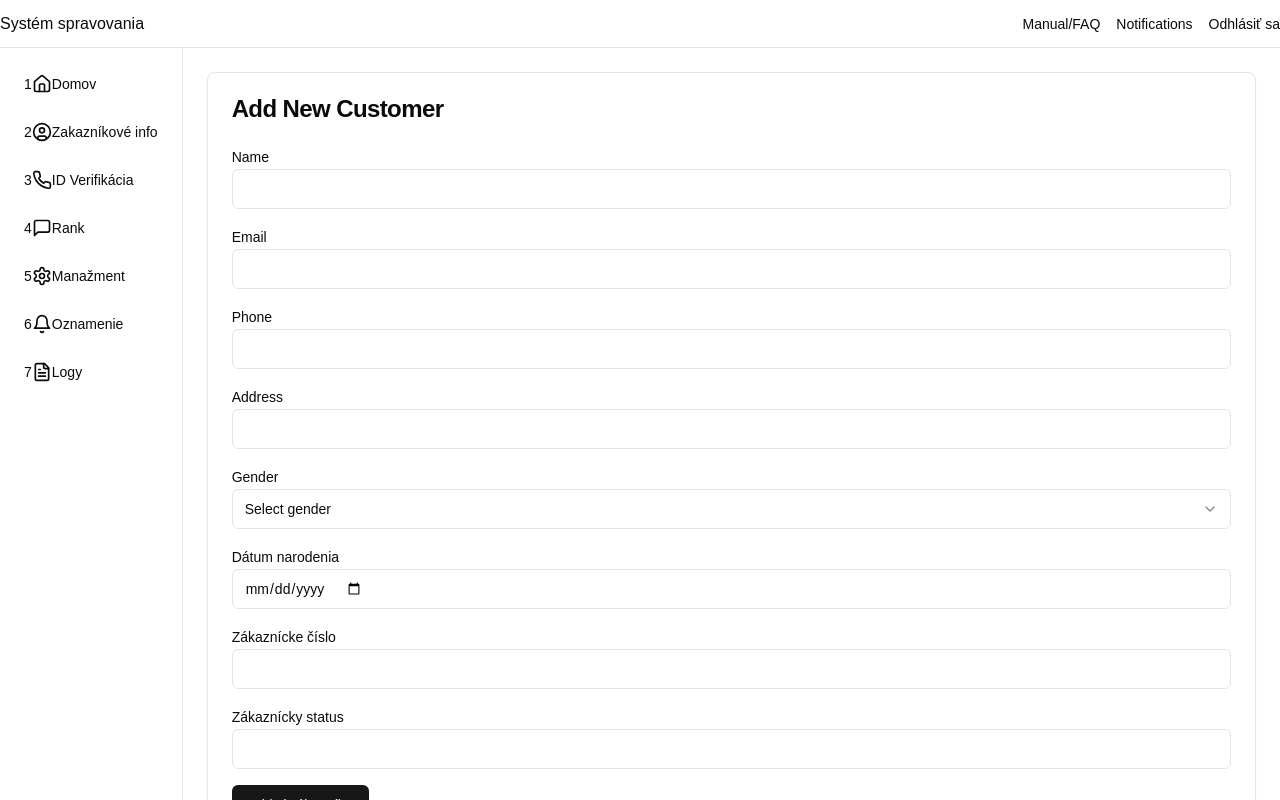
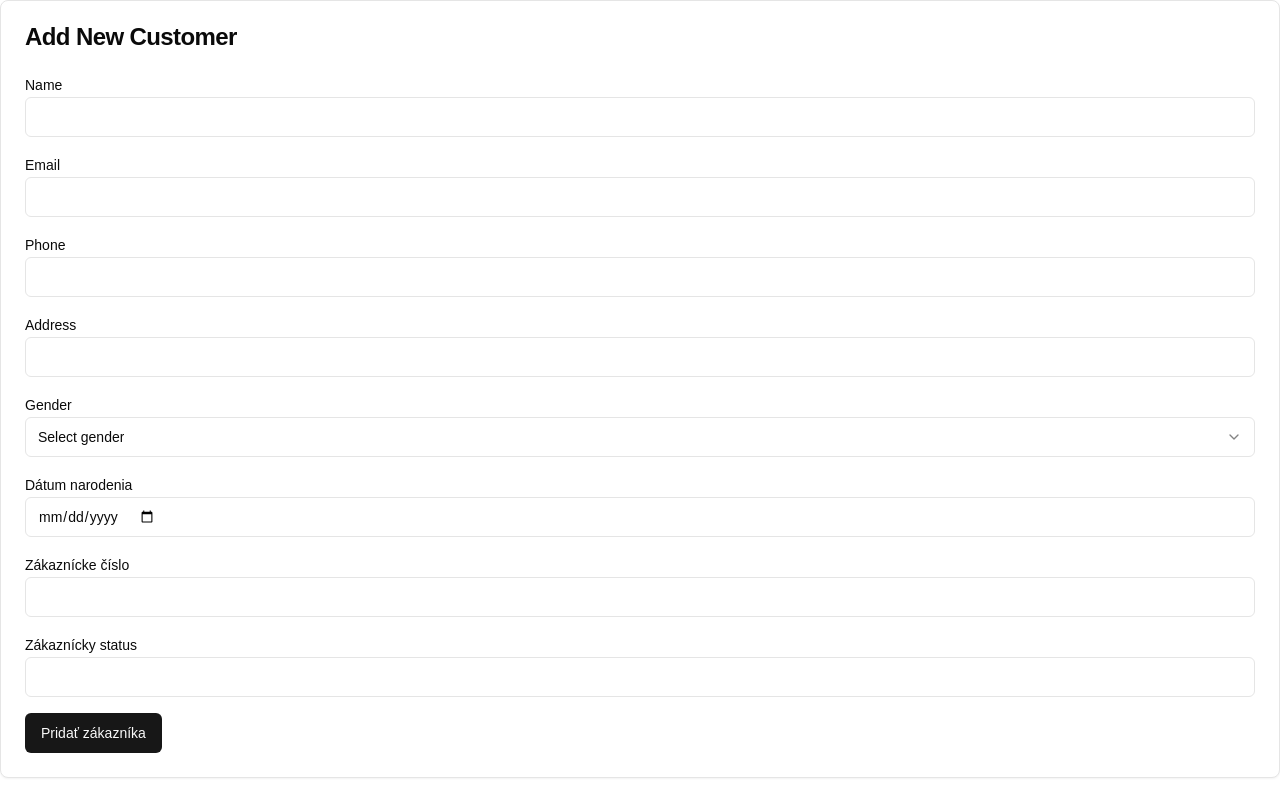
Before and after one commit to patrikkarsa444/patrikkarsa444.github.io, a Next.js app: page / in a window 1280 px wide. Shown: the top 800 px of the page. Built offline with nearby package versions, Linux system fonts and the light colour scheme; no server answers; the database is empty.

Commit message:
Update page.tsx

```diff
--- a/customer-info/page.tsx
+++ b/customer-info/page.tsx
@@ -6,7 +6,6 @@ import { Card, CardContent, CardHeader, CardTitle } from "@/components/ui/card"
 import { Input } from "@/components/ui/input"
 import { Label } from "@/components/ui/label"
 import { Select, SelectContent, SelectItem, SelectTrigger, SelectValue } from "@/components/ui/select"
-import Layout from "../layout"
 import CustomerProfile from "@/components/CustomerProfile"
 import { db } from "@/lib/firebase"
 import { collection, addDoc, getDocs, doc, updateDoc, Timestamp } from "firebase/firestore"
@@ -112,7 +111,6 @@ export default function CustomerInfoPage() {
   }
 
   return (
-    <Layout>
     <div className="grid gap-6">
       {selectedCustomer ? (
         <>
@@ -238,6 +236,5 @@ export default function CustomerInfoPage() {
         </>
       )}
     </div>
-    </Layout>
   )
 }
```
Lines whose indentation alone changed are shown as unchanged.
